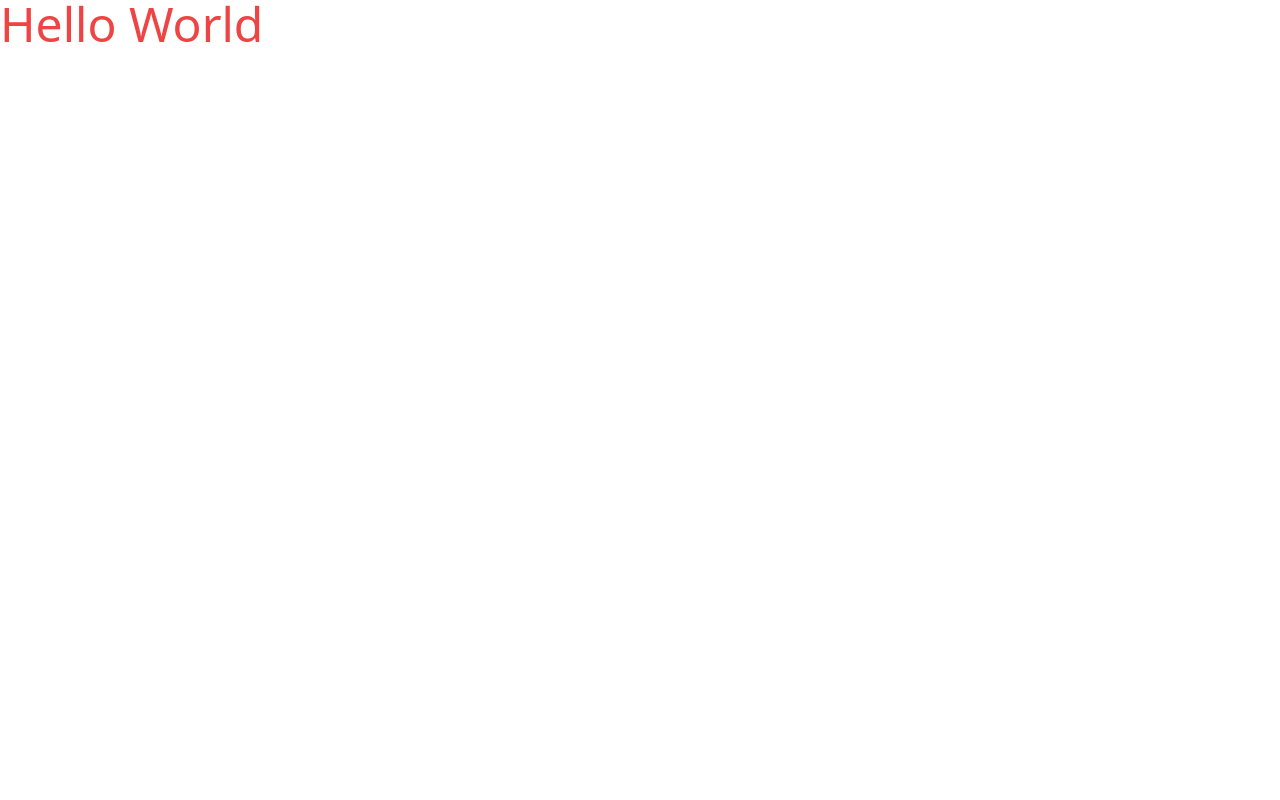
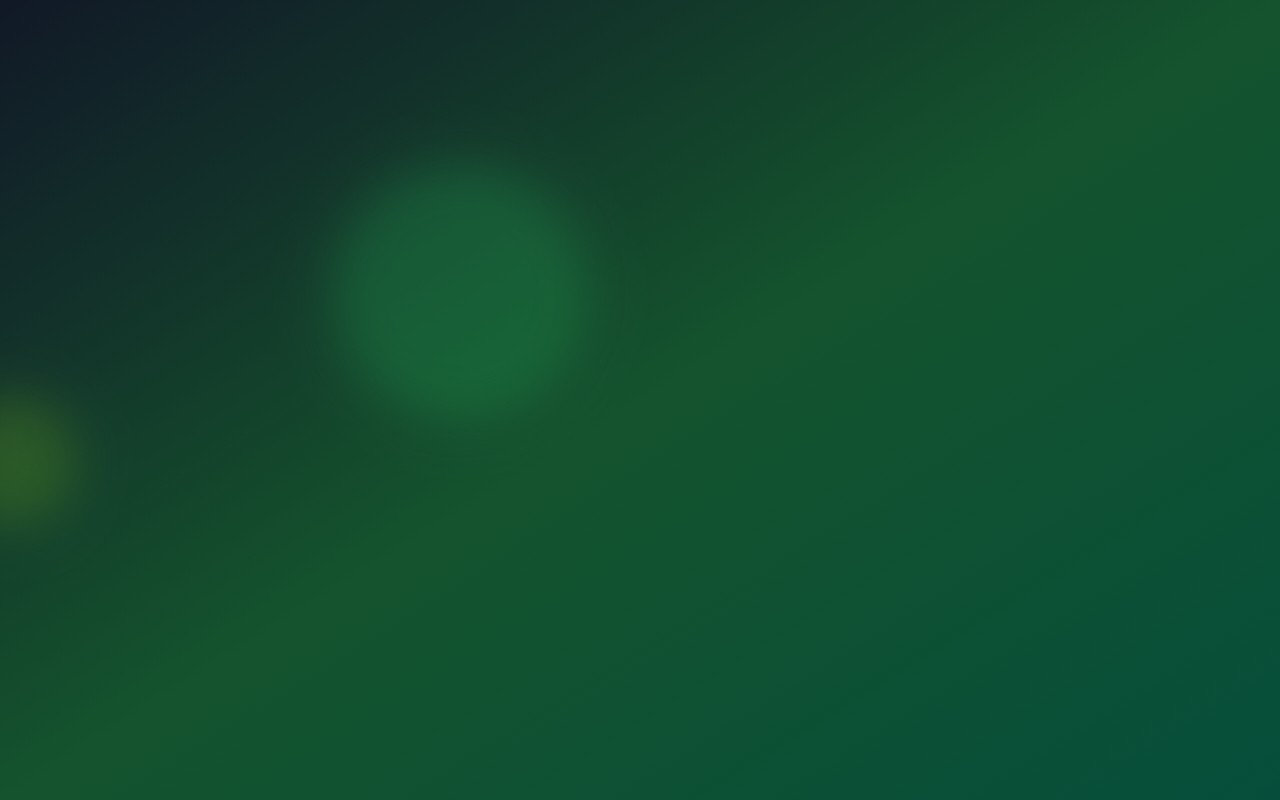
Before and after one commit to hamzathul/Advanced-Authentication, a React (Vite) app in the folder frontend/: page / in a window 1280 px wide. Built offline with nearby package versions, Linux system fonts and the light colour scheme.

Commit message:
add:floating background

```diff
--- a/frontend/package.json
+++ b/frontend/package.json
@@ -10,6 +10,7 @@
     "preview": "vite preview"
   },
   "dependencies": {
+    "framer-motion": "^11.11.8",
     "react": "^18.3.1",
     "react-dom": "^18.3.1",
     "react-router-dom": "^6.27.0"
--- a/frontend/src/App.jsx
+++ b/frontend/src/App.jsx
@@ -1,11 +1,37 @@
+import FloatingShape from "./components/FloatingShape";
 
 function App() {
 
   return (
     <>
-      <h1 className='text-red-500 text-5xl'>Hello World</h1>
+      <div
+        className="min-h-screen bg-gradient-to-br from-gray-900 via-green-900 to-emerald-900 flex
+      items-center justify-center relative overflow-hidden"
+      >
+        <FloatingShape
+          color="bg-green-500"
+          size="w-64 h-64"
+          top="-5%"
+          left="10%"
+          delay={0}
+        />
+        <FloatingShape
+          color="bg-emarald-500"
+          size="w-48 h-48"
+          top="70%"
+          left="80%"
+          delay={5}
+        />
+        <FloatingShape
+          color="bg-lime-500"
+          size="w-32 h-32"
+          top="40%"
+          left="-10%"
+          delay={2}
+        />
+      </div>
     </>
-  )
+  );
 }
 
 export default App
--- /dev/null
+++ b/frontend/src/components/FloatingShape.jsx
@@ -0,0 +1,25 @@
+import {motion} from 'framer-motion'
+
+const FloatingShape = ({color, size, top, left, delay}) => {
+  return (
+    <motion.div
+        className={`absolute rounded-full ${color} ${size} opacity-20 blur-xl `}
+        style={{top,left}}
+        animate={{
+            y:["0%", "100%", "0%"],
+            x:["0%", "100%", "0%"],
+            rotate:[0, 360]
+
+        }}
+        transition={{
+            duration:20,
+            ease:"linear",
+            repeat:Infinity,
+            delay
+        }}
+        aria-hidden = 'true'
+    />
+  )
+}
+
+export default FloatingShape
```
